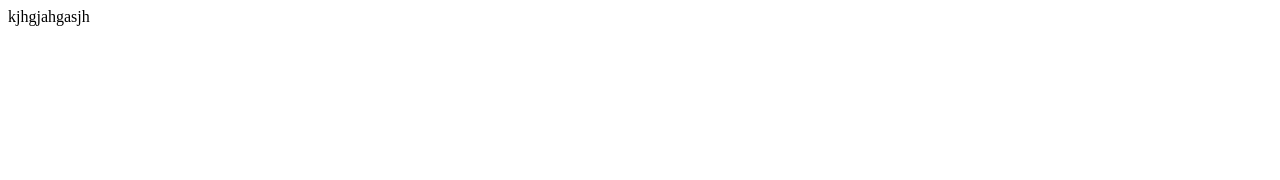
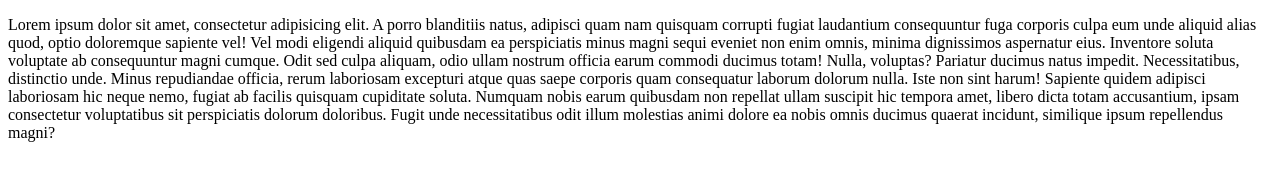
Before and after one commit to Marco126350/curso, a plain HTML site: page carpeta-prueba/index.html in a window 1280 px wide. Drawn offline with Linux system fonts and the light colour scheme.

Commit message:
p desde visual

```diff
--- a/carpeta-prueba/index.html
+++ b/carpeta-prueba/index.html
@@ -7,6 +7,6 @@
     <title>Solo es prueba</title>
 </head>
 <body>
-    kjhgjahgasjh
+    <p>Lorem ipsum dolor sit amet, consectetur adipisicing elit. A porro blanditiis natus, adipisci quam nam quisquam corrupti fugiat laudantium consequuntur fuga corporis culpa eum unde aliquid alias quod, optio doloremque sapiente vel! Vel modi eligendi aliquid quibusdam ea perspiciatis minus magni sequi eveniet non enim omnis, minima dignissimos aspernatur eius. Inventore soluta voluptate ab consequuntur magni cumque. Odit sed culpa aliquam, odio ullam nostrum officia earum commodi ducimus totam! Nulla, voluptas? Pariatur ducimus natus impedit. Necessitatibus, distinctio unde. Minus repudiandae officia, rerum laboriosam excepturi atque quas saepe corporis quam consequatur laborum dolorum nulla. Iste non sint harum! Sapiente quidem adipisci laboriosam hic neque nemo, fugiat ab facilis quisquam cupiditate soluta. Numquam nobis earum quibusdam non repellat ullam suscipit hic tempora amet, libero dicta totam accusantium, ipsam consectetur voluptatibus sit perspiciatis dolorum doloribus. Fugit unde necessitatibus odit illum molestias animi dolore ea nobis omnis ducimus quaerat incidunt, similique ipsum repellendus magni?</p>
 </body>
 </html>
```
